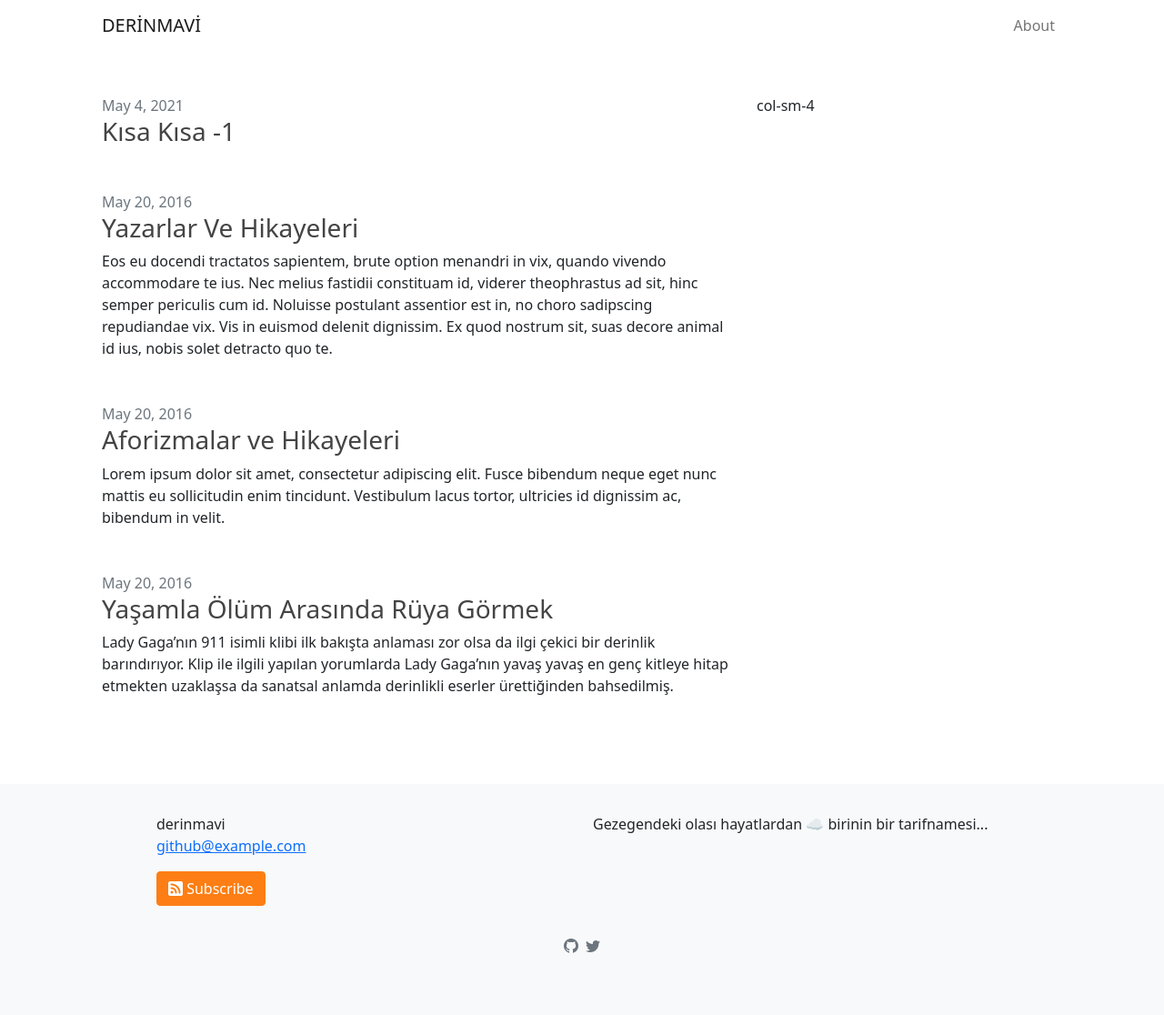
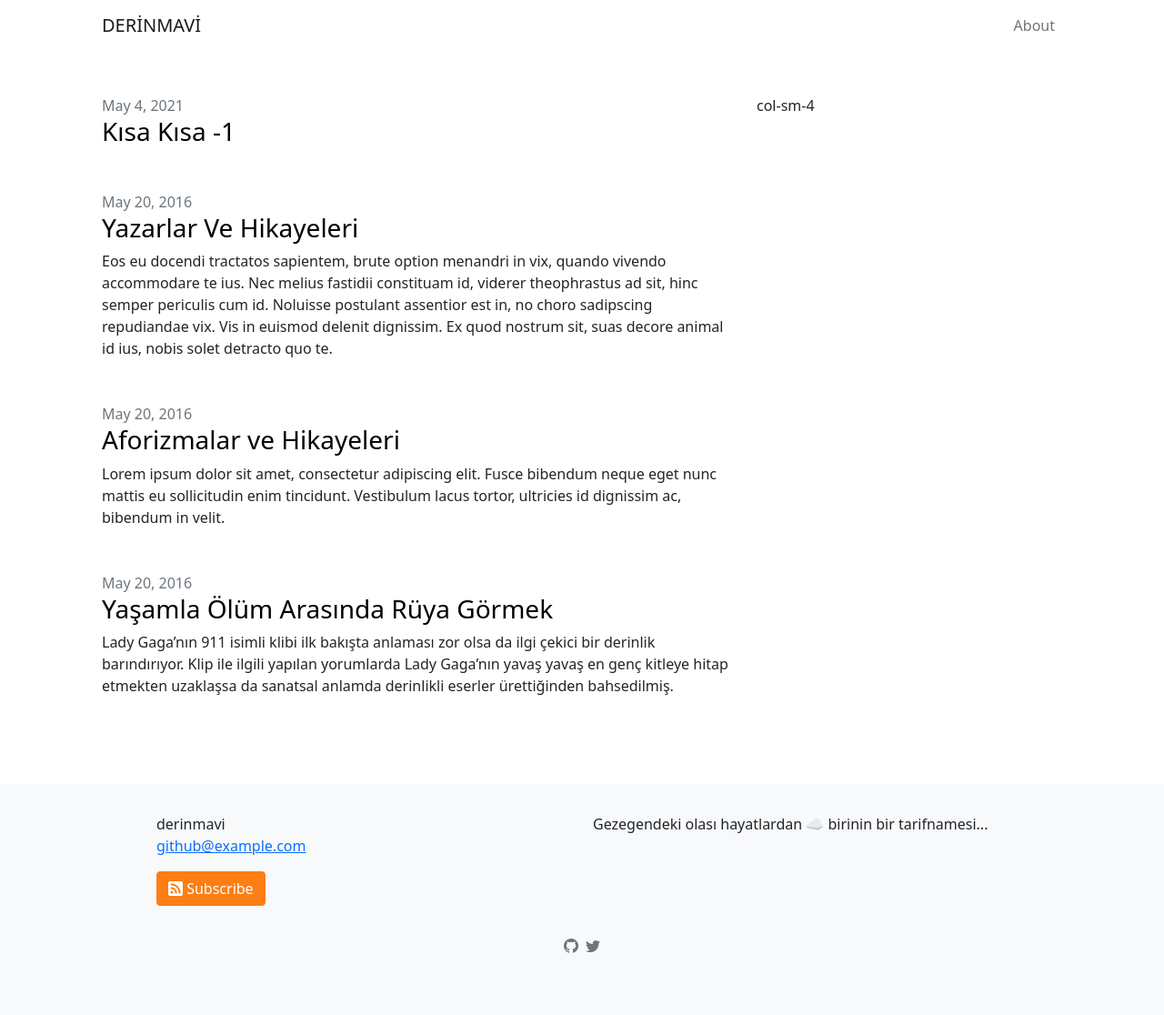
Before and after one commit to tozbulut/derinmavi.io, a Jekyll site: the page built from index.markdown, in a window 1280 px wide. Shown: the whole page at 91% size. Built offline with Jekyll 4.4.1, drawn with Linux system fonts in a browser that asks for light colours.

Commit message:
Update home.html

```diff
--- a/_layouts/home.html
+++ b/_layouts/home.html
@@ -26,7 +26,7 @@
       <li class="mb-5">
         <span class="post-meta text-muted">{{ post.date | date: date_format }}</span>
         <h3>
-          <a class="post-link text-decoration-none" href="{{ post.url | relative_url }}" style="color: #444444;">
+          <a class="post-link text-decoration-none" href="{{ post.url | relative_url }}" style="color: black;">
             {{ post.title | escape }}
           </a>
         </h3>
```
